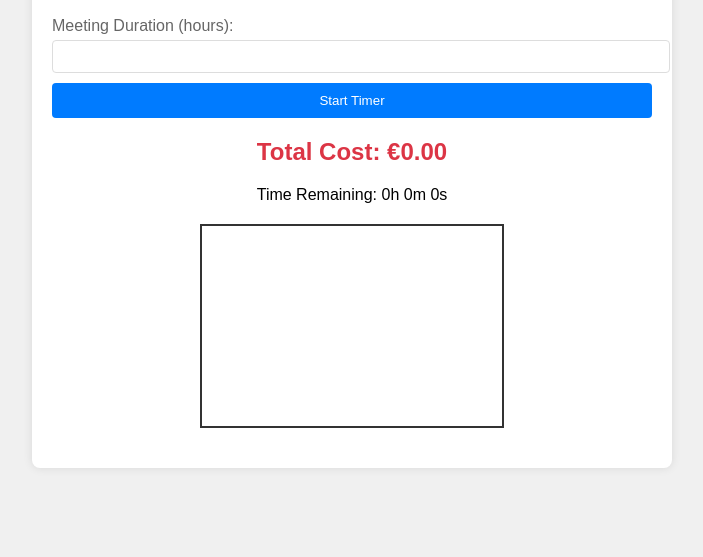
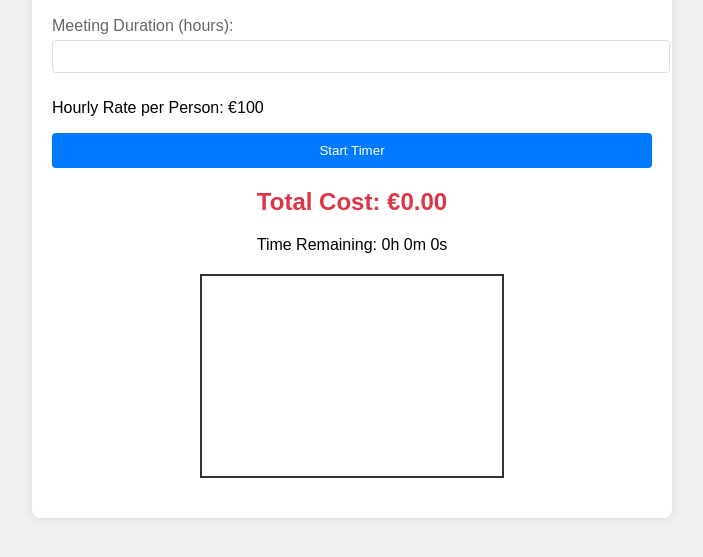
Before and after one commit to NoahRocket/sprint-review-cost, a plain HTML site: page index.html in a window 1280 px wide. Shown: the part 179-736 px from the top of the page, without its empty margins (288-991 px from the left). Drawn offline with Linux system fonts and the light colour scheme.

Commit message:
Update index.html

```diff
--- a/index.html
+++ b/index.html
@@ -16,6 +16,8 @@
             <label for="hours">Meeting Duration (hours):</label>
             <input type="number" id="hours" min="0.5" step="0.5" required>
 
+            <p>Hourly Rate per Person: <span id="hourly-rate">€100</span></p>
+
             <button onclick="startTimer()">Start Timer</button>
         </div>
         <div class="result-section">
```
